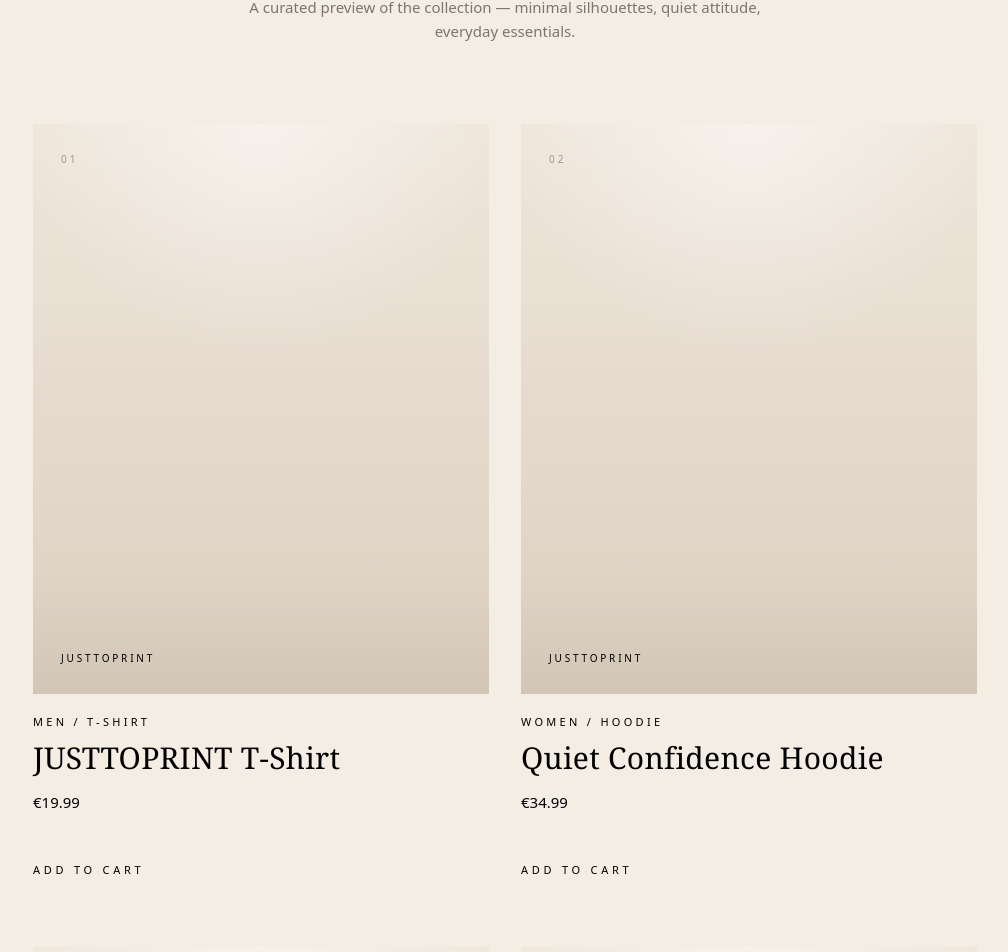
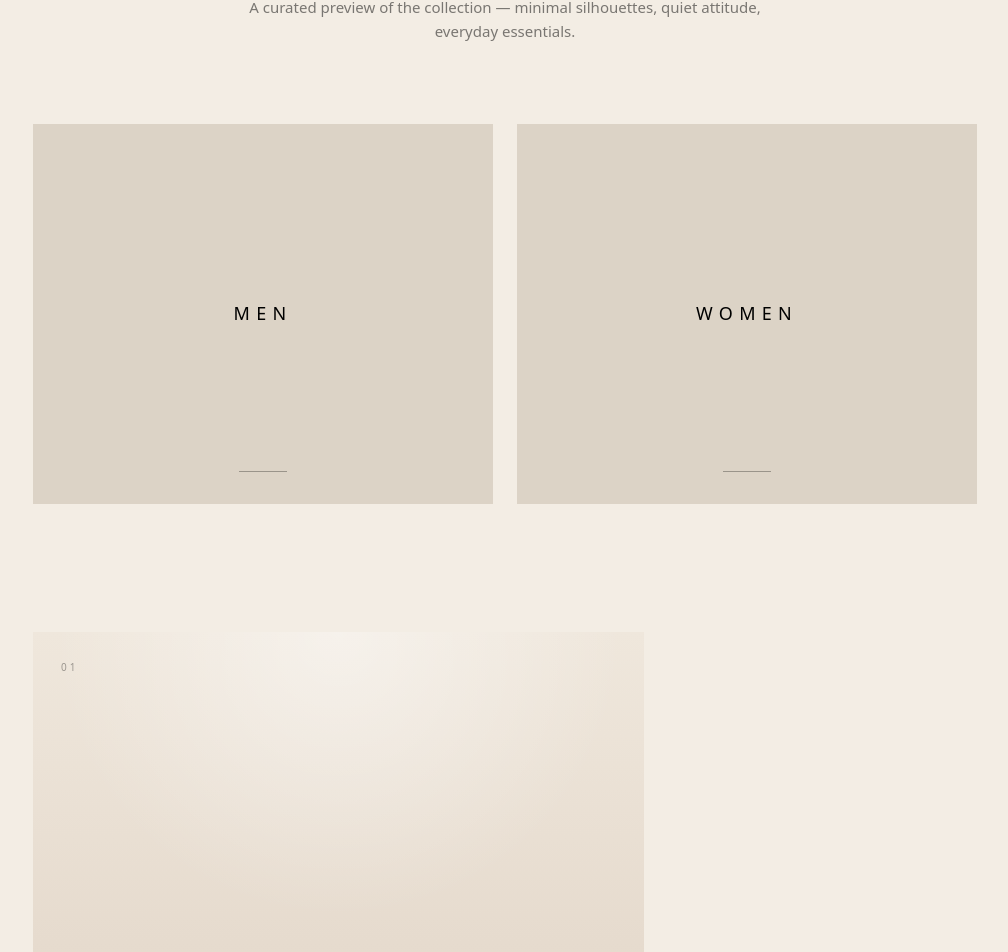
Before and after one commit to justtoprint76-cyber/justtoprint, a Next.js app: page / in a window 1280 px wide. Shown: the part 1156-2108 px from the top of the page, without its empty margins (135-1143 px from the left). Built offline with nearby package versions, Linux system fonts and the light colour scheme.

Commit message:
Update Storefront.jsx

```diff
--- a/components/Storefront.jsx
+++ b/components/Storefront.jsx
@@ -35,7 +35,7 @@ export default function Storefront() {
 
   return (
     <section id="shop" className="bg-[#F3EDE4] text-black">
-      <div className="max-w-[1240px] mx-auto px-5 sm:px-8 lg:px-10 py-24 sm:py-32">
+      <div className="max-w-[1320px] mx-auto px-5 sm:px-8 lg:px-10 py-24 sm:py-32">
         <div className="text-center">
           <p className="text-[10px] sm:text-[11px] uppercase tracking-[0.38em] text-black/40">
             JUSTTOPRINT
@@ -51,10 +51,50 @@ export default function Storefront() {
           </p>
         </div>
 
-        <div className="mt-20 grid grid-cols-1 md:grid-cols-2 gap-x-6 gap-y-14 sm:gap-x-8 sm:gap-y-16">
+        {/* MEN / WOMEN BLOCKS */}
+        <div className="mt-20 grid grid-cols-1 md:grid-cols-2 gap-6">
+          <Link href="/men" className="group block">
+            <div className="relative h-[300px] md:h-[380px] overflow-hidden bg-[#E8DED1]">
+              <div className="absolute inset-0 bg-black/5 group-hover:bg-black/10 transition" />
+
+              <div className="absolute inset-0 flex items-center justify-center">
+                <span className="text-[16px] md:text-[18px] tracking-[0.35em] uppercase text-black group-hover:opacity-70 transition">
+                  Men
+                </span>
+              </div>
+
+              <div className="absolute bottom-8 left-1/2 -translate-x-1/2 w-12 h-[1px] bg-black/30 group-hover:w-20 transition-all duration-300" />
+            </div>
+          </Link>
+
+          <Link href="/women" className="group block">
+            <div className="relative h-[300px] md:h-[380px] overflow-hidden bg-[#E8DED1]">
+              <div className="absolute inset-0 bg-black/5 group-hover:bg-black/10 transition" />
+
+              <div className="absolute inset-0 flex items-center justify-center">
+                <span className="text-[16px] md:text-[18px] tracking-[0.35em] uppercase text-black group-hover:opacity-70 transition">
+                  Women
+                </span>
+              </div>
+
+              <div className="absolute bottom-8 left-1/2 -translate-x-1/2 w-12 h-[1px] bg-black/30 group-hover:w-20 transition-all duration-300" />
+            </div>
+          </Link>
+        </div>
+
+        {/* 4 FEATURED PRODUCTS LARGE */}
+        <div className="mt-24 sm:mt-28 lg:mt-32 space-y-20 sm:space-y-24 lg:space-y-28">
           {featuredProducts.map((product, index) => (
-            <article key={product.id} className="group">
-              <div className="relative aspect-[4/5] overflow-hidden bg-[#E8DED1]">
+            <article key={product.id}>
+              <div
+                className={`grid grid-cols-1 lg:grid-cols-12 gap-8 lg:gap-14 items-end ${
+                  index % 2 === 1
+                    ? "lg:[&_.media]:order-2 lg:[&_.info]:order-1"
+                    : ""
+                }`}
+              >
+                <div className="media lg:col-span-8">
+                  <div className="relative aspect-[4/5] md:aspect-[16/18] overflow-hidden bg-[#E8DED1]">
                     <div className="absolute inset-0 bg-[radial-gradient(circle_at_top,_rgba(255,255,255,0.45),_transparent_38%),linear-gradient(180deg,_#efe7dc_0%,_#e6dbce_45%,_#ddd0c0_100%)]" />
 
                     <div className="absolute inset-x-0 bottom-0 h-[22%] bg-gradient-to-t from-black/[0.05] to-transparent" />
@@ -67,30 +107,32 @@ export default function Storefront() {
                       JUSTTOPRINT
                     </div>
                   </div>
+                </div>
 
-              <div className="mt-5">
+                <div className="info lg:col-span-4 lg:max-w-[340px]">
                   <p className="text-[10px] sm:text-[11px] uppercase tracking-[0.3em] text-black/32">
                     {product.subtitle}
                   </p>
 
-                <h3 className="mt-3 text-[24px] sm:text-[30px] leading-[1.08] font-serif tracking-[0.01em]">
+                  <h3 className="mt-4 text-[30px] sm:text-[38px] lg:text-[44px] leading-[1.04] font-serif tracking-[0.01em]">
                     {product.name}
                   </h3>
 
-                <p className="mt-4 text-[14px] sm:text-[15px] text-black/52">
+                  <p className="mt-5 text-[14px] sm:text-[15px] text-black/52">
                     €{product.price.toFixed(2)}
                   </p>
 
-                <div className="mt-6 h-px w-16 bg-black/18" />
+                  <div className="mt-8 h-px w-16 bg-black/18" />
 
                   <button
                     type="button"
                     onMouseDown={(e) => e.preventDefault()}
                     onClick={() => addItem(product)}
-                  className="appearance-none bg-transparent border-0 outline-none ring-0 shadow-none mt-6 inline-block text-[10px] sm:text-[11px] uppercase tracking-[0.34em] text-black border-b border-black pb-1 hover:opacity-60 transition"
+                    className="appearance-none bg-transparent border-0 outline-none ring-0 shadow-none mt-8 inline-block text-[10px] sm:text-[11px] uppercase tracking-[0.34em] text-black border-b border-black pb-1 hover:opacity-60 transition"
                   >
                     Add to cart
                   </button>
+                </div>
               </div>
             </article>
           ))}
```
Lines whose indentation alone changed are shown as unchanged.
